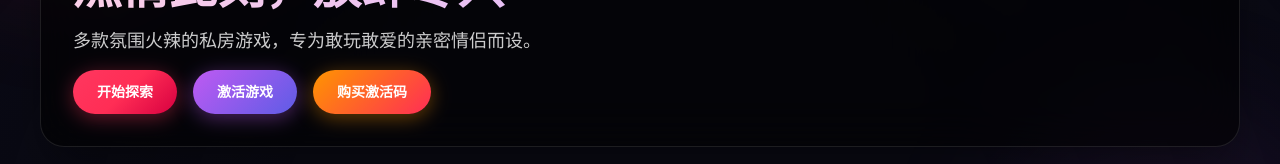
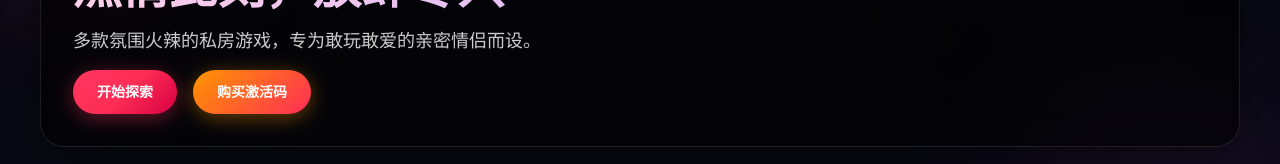
Before and after one commit to cnmgames/game, a Next.js app: page / in a window 1280 px wide. Shown: the part 171-335 px from the top of the page. Built offline with nearby package versions, Linux system fonts and the light colour scheme; no server answers.

Commit message:
Update page.tsx

```diff
--- a/app/page.tsx
+++ b/app/page.tsx
@@ -29,6 +29,7 @@ export default function Home() {
   const [freeMode, setFreeMode] = useState(false);
   const [isLoggedIn, setIsLoggedIn] = useState(false);
   const [userEmail, setUserEmail] = useState("");
+  const [isActivated, setIsActivated] = useState(false);
   const [activeCategory, setActiveCategory] = useState("all");
 
   const categories = [
@@ -72,6 +73,7 @@ export default function Home() {
           if (data.success) {
             setIsLoggedIn(true);
             setUserEmail(data.user?.email || "");
+            setIsActivated(!!data.code_info);
           } else {
             localStorage.removeItem("user_token");
           }
@@ -122,6 +124,12 @@ export default function Home() {
     if (!isLoggedIn) {
       e.preventDefault();
       router.push("/login");
+      return;
+    }
+    // 付费游戏需要激活
+    if (game.type === "paid" && !isActivated) {
+      e.preventDefault();
+      router.push("/user");
     }
   };
 
@@ -201,13 +209,10 @@ export default function Home() {
             <p className="text-sm leading-relaxed text-white/80 sm:text-lg fade-in-up" style={{ animationDelay: "0.2s" }}>
               多款氛围火辣的私房游戏，专为敢玩敢爱的亲密情侣而设。
             </p>
-            <div className="grid grid-cols-3 gap-2 sm:flex sm:flex-wrap sm:items-center sm:gap-4 fade-in-up" style={{ animationDelay: "0.4s" }}>
+            <div className="grid grid-cols-2 gap-2 sm:flex sm:flex-wrap sm:items-center sm:gap-4 fade-in-up" style={{ animationDelay: "0.4s" }}>
               <a href="#games" className="hero-btn inline-flex items-center justify-center rounded-full px-2 py-2 text-xs font-bold text-white transition-all duration-300 sm:px-6 sm:py-3 sm:text-sm" style={{ background: "linear-gradient(135deg, #FF375F 0%, #FF2D55 50%, #D70040 100%)", boxShadow: "0 4px 20px rgba(255,55,95,0.4)" }}>
                 开始探索
               </a>
-              <Link href="/activate" className="hero-btn inline-flex items-center justify-center rounded-full px-2 py-2 text-xs font-bold text-white transition-all duration-300 sm:px-6 sm:py-3 sm:text-sm" style={{ background: "linear-gradient(135deg, #BF5AF2 0%, #5E5CE6 100%)", boxShadow: "0 4px 20px rgba(191,90,242,0.4)" }}>
-                激活游戏
-              </Link>
               <a href="https://weidian.com/?userid=1388425837" target="_blank" rel="noopener noreferrer" className="hero-btn inline-flex items-center justify-center rounded-full px-2 py-2 text-xs font-bold text-white transition-all duration-300 sm:px-6 sm:py-3 sm:text-sm" style={{ background: "linear-gradient(135deg, #FF9500 0%, #FF2D55 100%)", boxShadow: "0 4px 20px rgba(255,149,0,0.4)" }}>
                 购买激活码
               </a>
```
